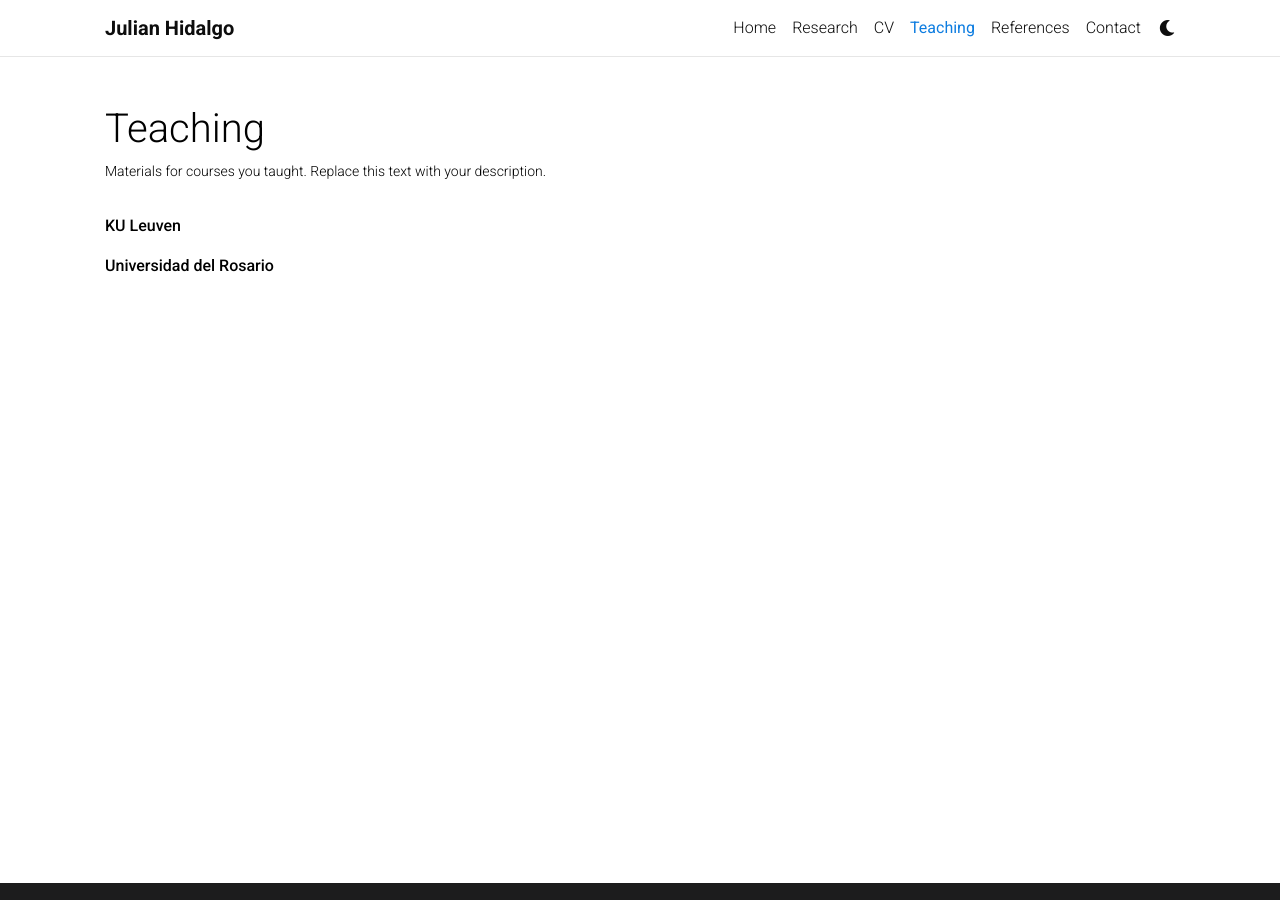
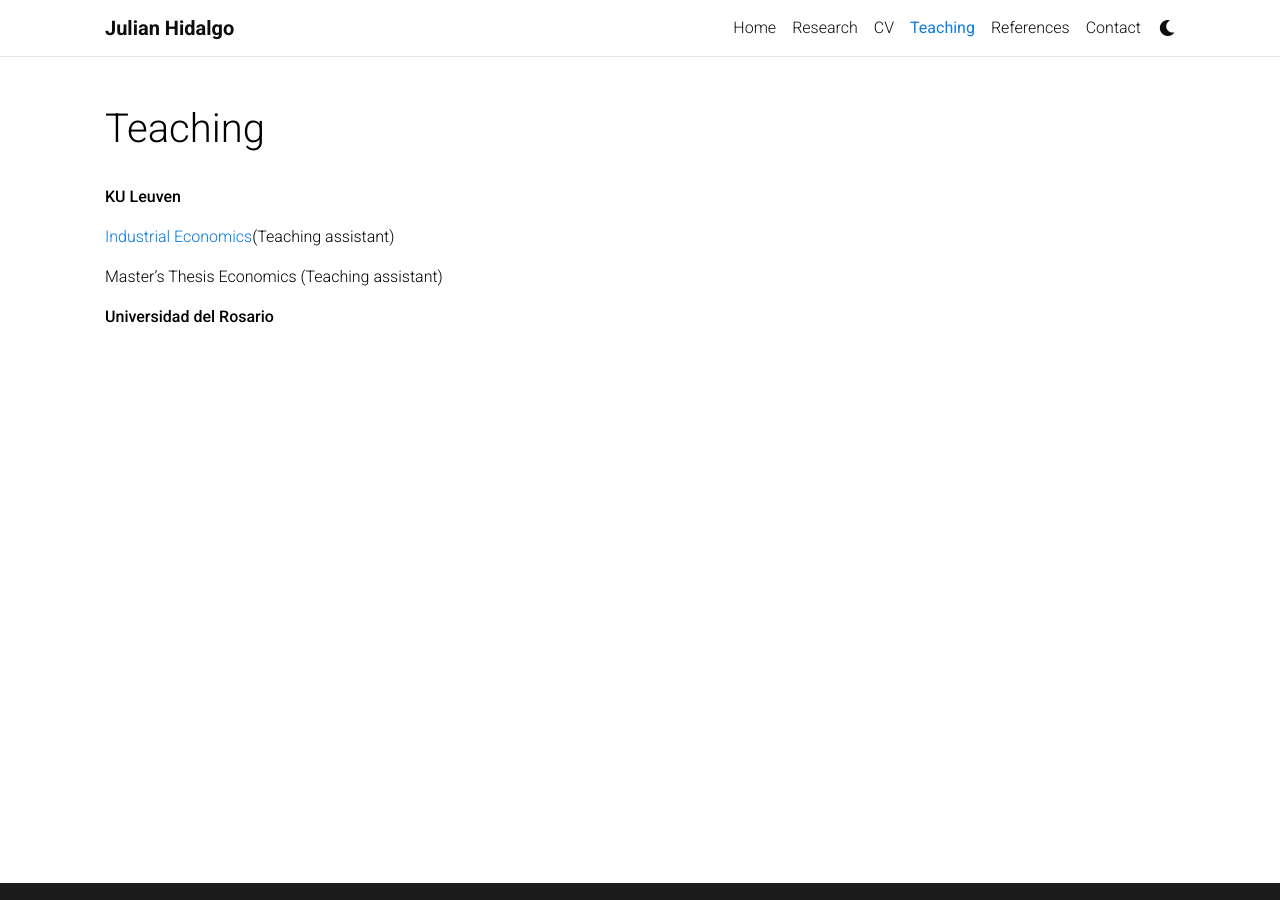
Before and after one commit to JulianHidalgoRodriguez/JulianHidalgoRodriguez.github.io, a Jekyll site: the page built from _pages/teaching.md, in a window 1280 px wide. Built offline with Jekyll 4.4.1, drawn with Linux system fonts in a browser that asks for light colours; comment, search, counter and statistics services are not loaded; a style sheet for code colours, icons or effects is not loaded.

Commit message:
Update teaching.md

```diff
--- a/_pages/teaching.md
+++ b/_pages/teaching.md
@@ -2,12 +2,16 @@
 layout: page
 permalink: /teaching/
 title: Teaching
-description: Materials for courses you taught. Replace this text with your description.
+description:
 nav: true
 nav_order: 3
 ---
 
 <strong>KU Leuven</strong>
 
+<a href="[https://openai.com/](https://onderwijsaanbod.kuleuven.be/syllabi/e/D0M47BE.htm#activetab=doelstellingen_idp1780352)">Industrial Economics</a>(Teaching assistant)
+
+
+Master's Thesis Economics (Teaching assistant)
 
 <strong>Universidad del Rosario</strong>
```
